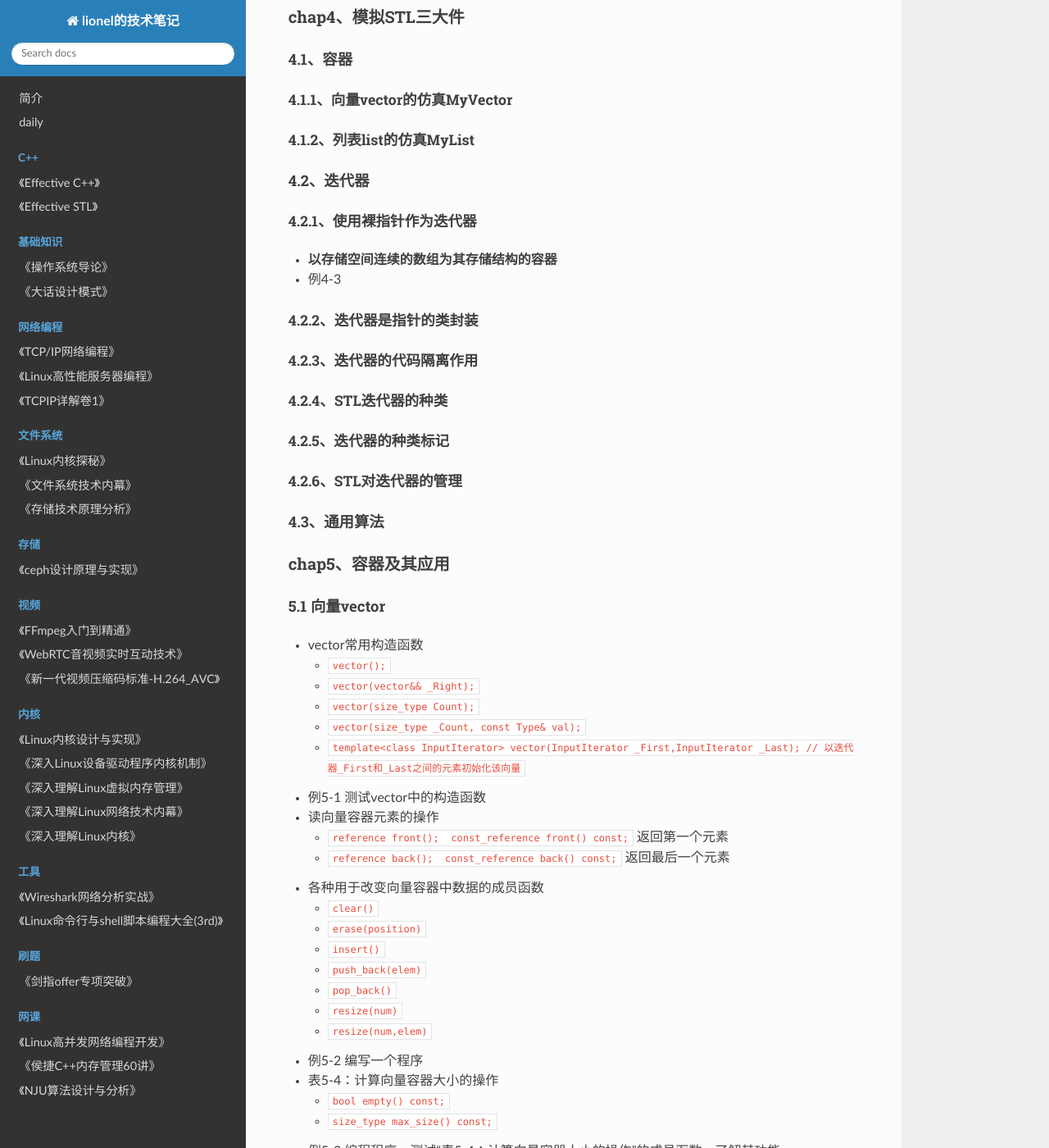
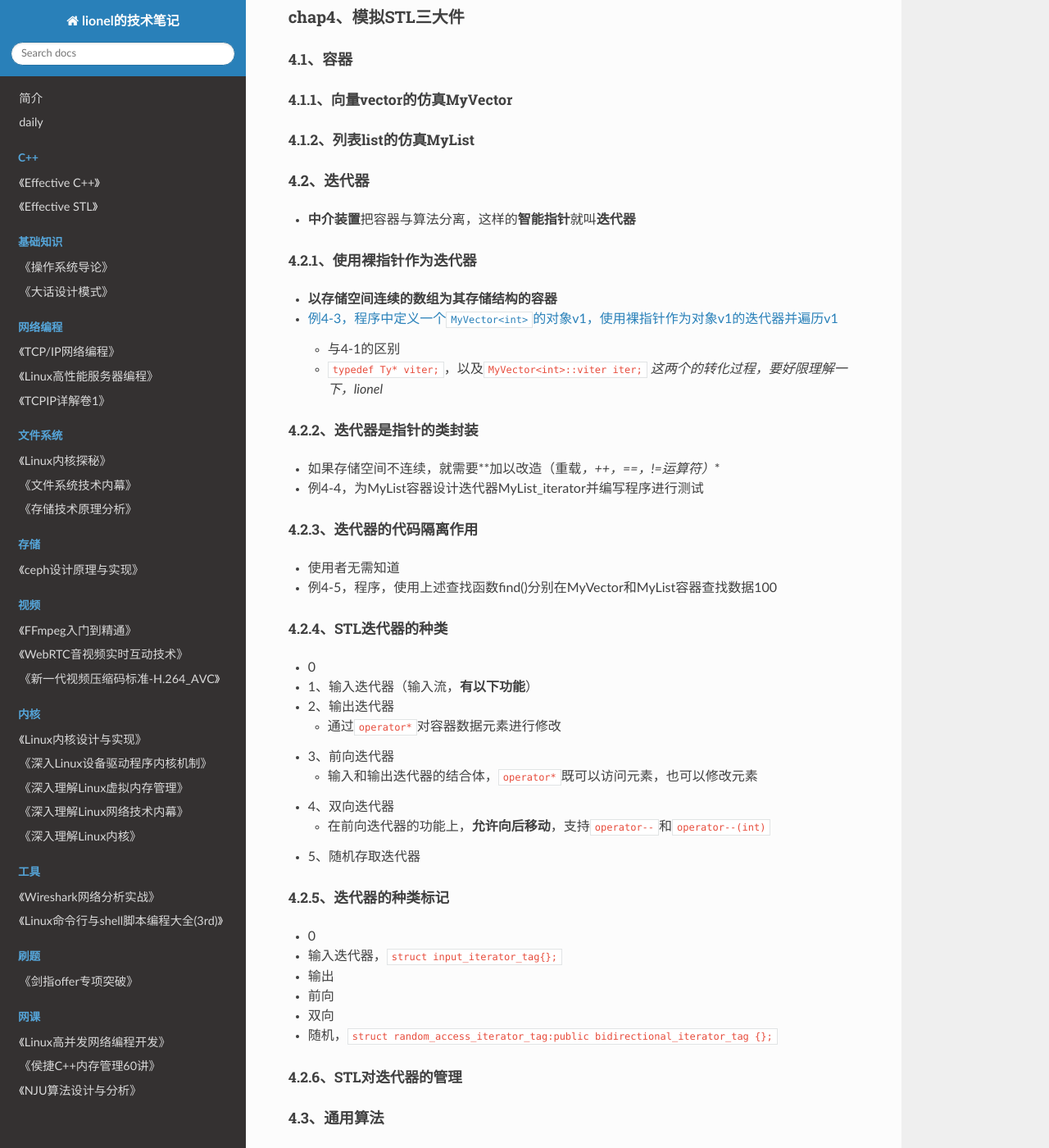
Before and after one commit to wolflion/booknotes, an MkDocs documentation site: the page built from docs/21STL/C++泛型STL原理和应用.md, in a window 1280 px wide and 1400 px high, scrolled down 8617 px. Shown: the whole window at 82% size. Built offline with MkDocs 1.6.1, drawn with Linux system fonts in a browser that asks for light colours; nearby versions of some CDN libraries.

Commit message:
Update C++泛型STL原理和应用.md

```diff
--- a/docs/21STL/C++泛型STL原理和应用.md
+++ b/docs/21STL/C++泛型STL原理和应用.md
@@ -374,18 +374,45 @@ int main(){
 
 #### 4.2、迭代器
 
++ **中介装置**把容器与算法分离，这样的**智能指针**就叫**迭代器**
+
 ##### 4.2.1、使用裸指针作为迭代器
 
 + **以存储空间连续的数组为其存储结构的容器**
-+ 例4-3
++ [例4-3，程序中定义一个`MyVector<int>`的对象v1，使用裸指针作为对象v1的迭代器并遍历v1](https://gitee.com/fewolflion/BookNote/blob/master/01lioneloutput/60BookCode/C++%E6%B3%9B%E5%9E%8BSTL%E5%8E%9F%E7%90%86%E5%92%8C%E5%BA%94%E7%94%A8/chap04%E6%A8%A1%E6%8B%9FSTL%E4%B8%89%E5%A4%A7%E4%BB%B6/04_03.cpp)
+  + 与4-1的区别
+  + `typedef Ty* viter;`，以及`MyVector<int>::viter iter;` *这两个的转化过程，要好限理解一下，lionel*
 
 ##### 4.2.2、迭代器是指针的类封装
 
++ 如果存储空间不连续，就需要**加以改造（重载*，++，==，!=运算符）**
++ 例4-4，为MyList容器设计迭代器MyList_iterator并编写程序进行测试
+
 ##### 4.2.3、迭代器的代码隔离作用
+
++ 使用者无需知道
++ 例4-5，程序，使用上述查找函数find()分别在MyVector和MyList容器查找数据100
 
 ##### 4.2.4、STL迭代器的种类
 
++ 0
++ 1、输入迭代器（输入流，**有以下功能**）
++ 2、输出迭代器
+  + 通过`operator*`对容器数据元素进行修改
++ 3、前向迭代器
+  + 输入和输出迭代器的结合体，`operator*`既可以访问元素，也可以修改元素
++ 4、双向迭代器
+  + 在前向迭代器的功能上，**允许向后移动**，支持`operator--`和`operator--(int)`
++ 5、随机存取迭代器
+
 ##### 4.2.5、迭代器的种类标记
+
++ 0
++ 输入迭代器，`struct input_iterator_tag{};`
++ 输出
++ 前向
++ 双向
++ 随机，`struct random_access_iterator_tag:public bidirectional_iterator_tag {};`
 
 ##### 4.2.6、STL对迭代器的管理
 
```
